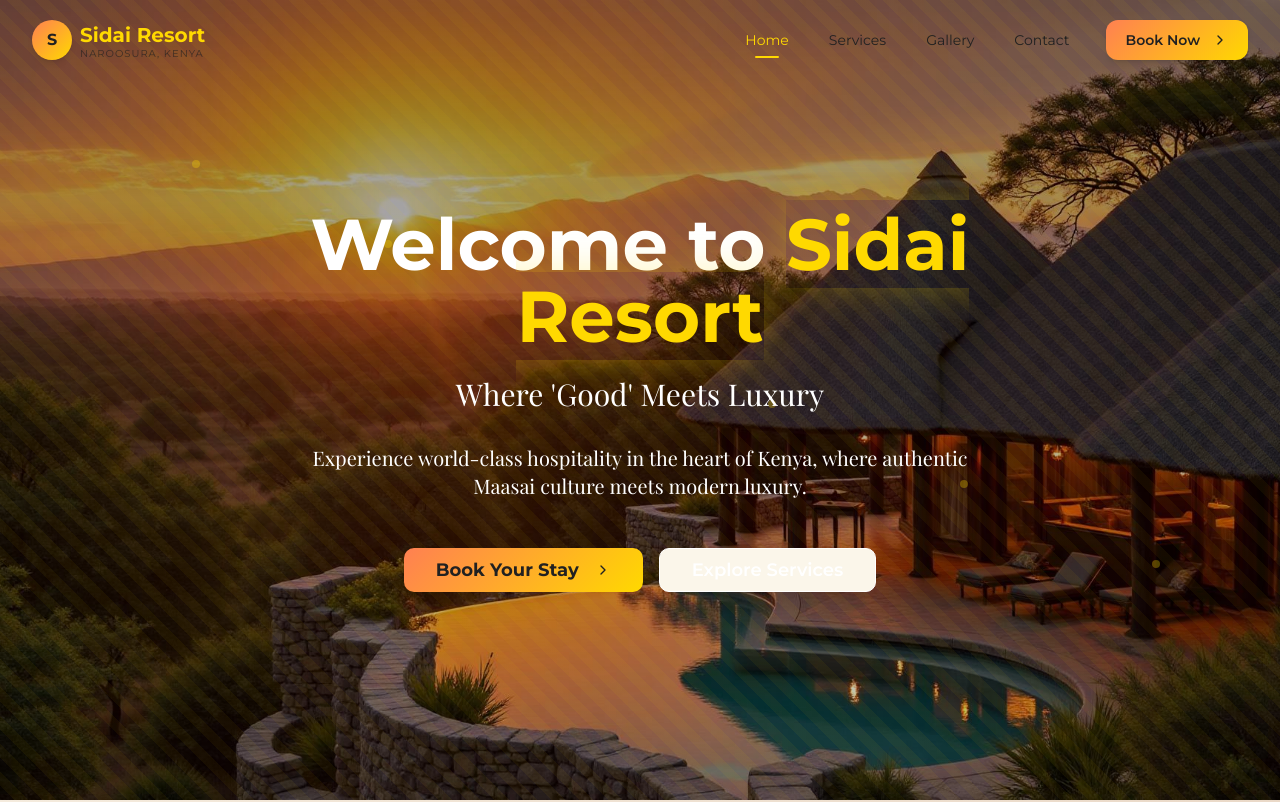
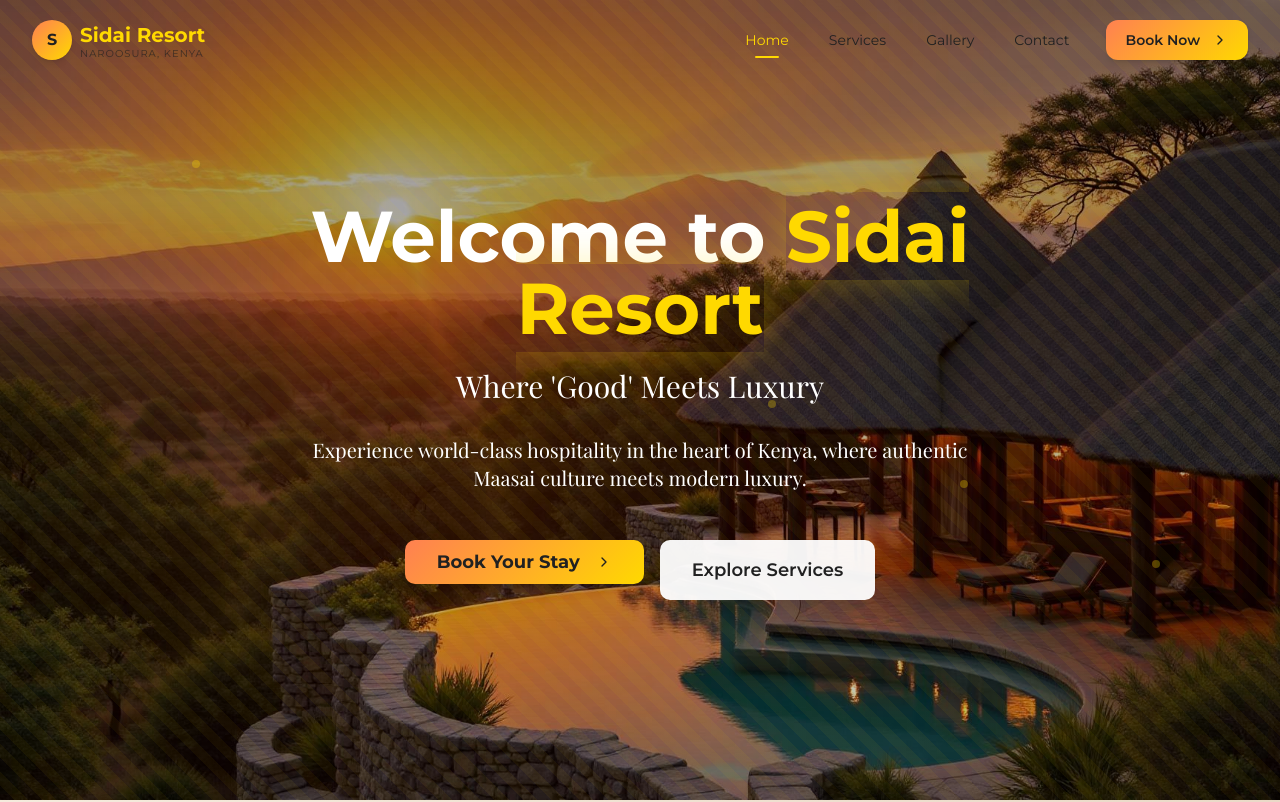
Before and after one commit to WAIYAH/SidaiResort, a React (Vite) app: page / in a window 1280 px wide. Shown: the top 802 px of the page. Built offline with nearby package versions, Linux system fonts and the light colour scheme.

Commit message:
Improve Explore Services Button
Co-authored-by: WAIYAH <118600832+WAIYAH@users.noreply.github.com>

```diff
--- a/src/pages/Home.tsx
+++ b/src/pages/Home.tsx
@@ -115,9 +115,9 @@ const Home = () => {
             </Button>
             <Link to="/services">
               <Button
-                variant="outline"
+                variant="secondary"
                 size="lg"
-                className="w-full border-white text-white hover:bg-white hover:text-foreground font-montserrat font-semibold px-6 sm:px-8 py-4 text-base sm:text-lg"
+                className="w-full h-full bg-white/95 text-foreground hover:bg-white hover:glow-effect font-montserrat font-semibold px-6 sm:px-8 py-4 text-base sm:text-lg transform hover:scale-105 transition-all duration-300 rounded-md"
               >
                 Explore Services
               </Button>
```
